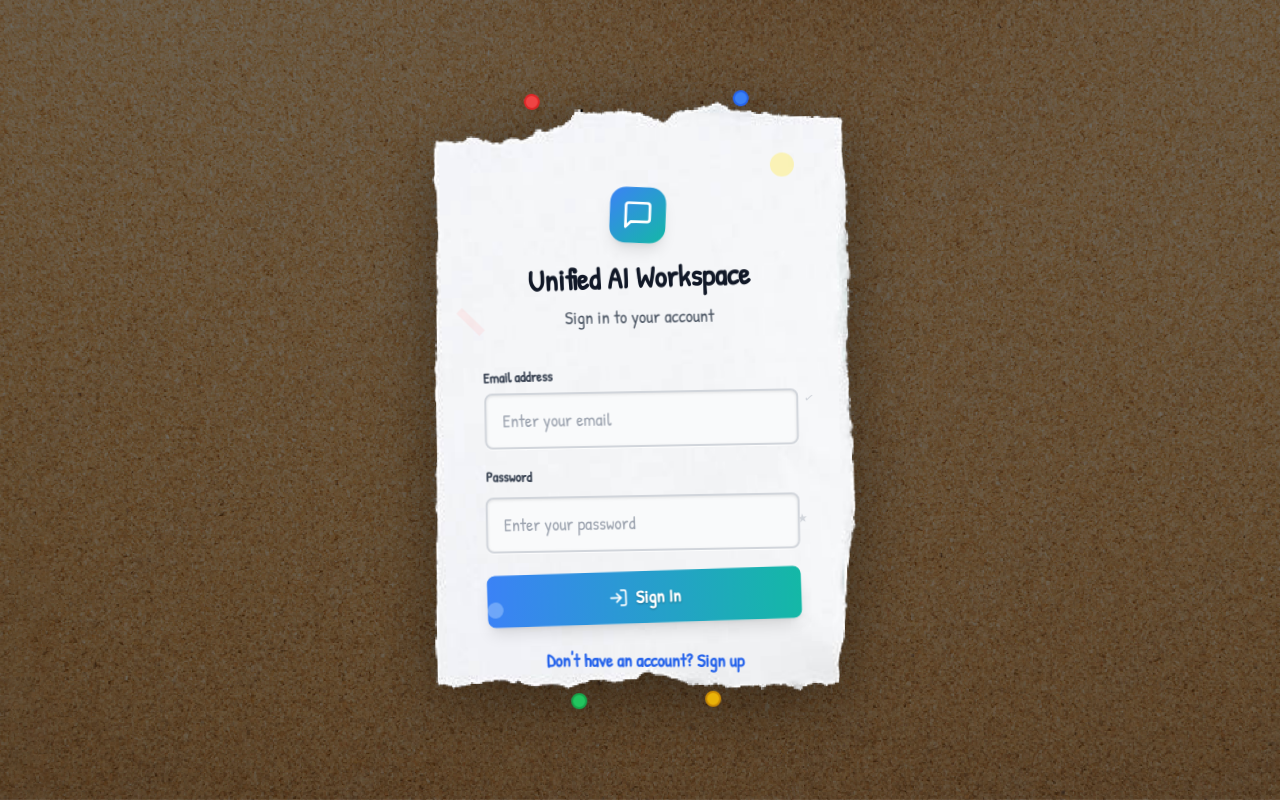
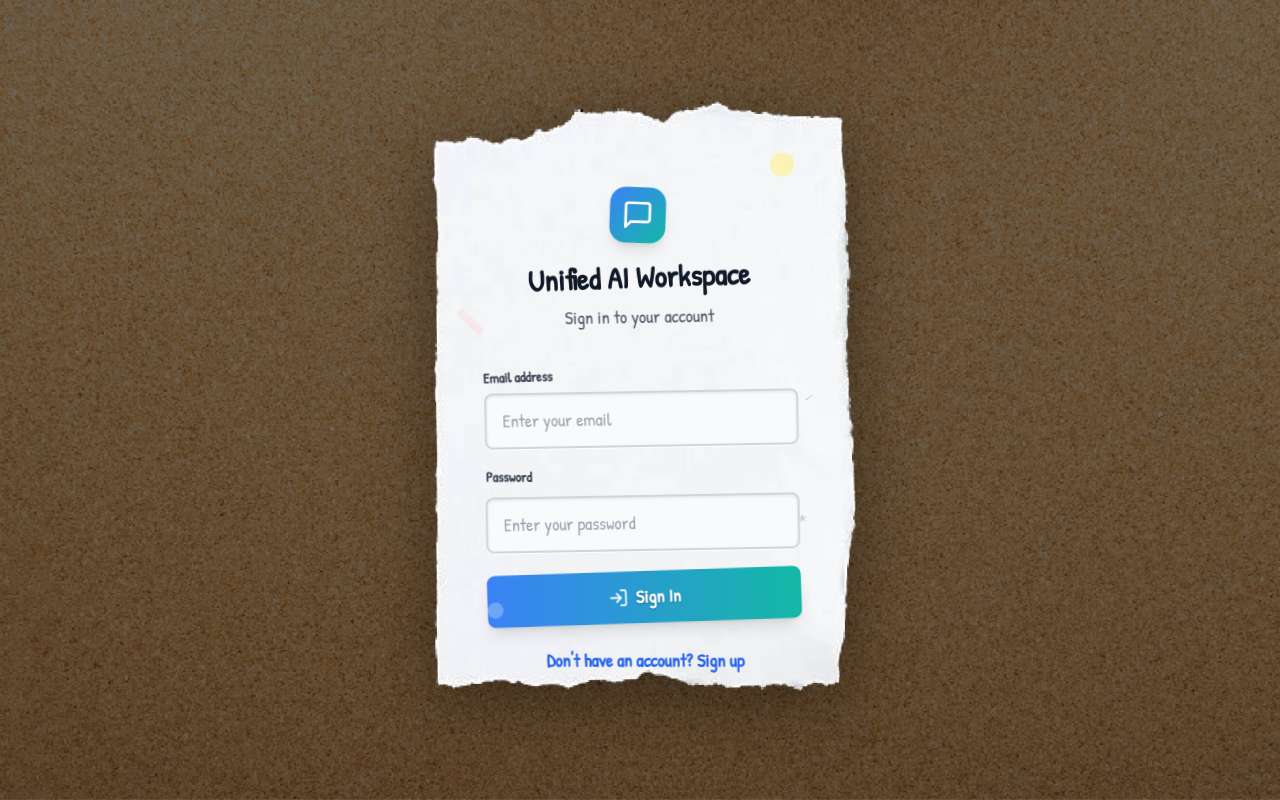
Before and after one commit to bananamon423/Bolt-hackathon, a React (Vite) app: page /admin in a window 1280 px wide. Built offline with nearby package versions, Linux system fonts and the light colour scheme; no server answers.

Commit message:
Remove push pins from AuthForm

```diff
--- a/src/components/AuthForm.tsx
+++ b/src/components/AuthForm.tsx
@@ -186,12 +186,6 @@ export function AuthForm({ onSignIn, onSignUp }: AuthFormProps) {
               ★
             </div>
           </div>
-
-          {/* Push pins for authentic bulletin board feel */}
-          <div className="absolute -top-2 left-1/4 w-4 h-4 bg-red-500 rounded-full shadow-lg border-2 border-red-600 transform rotate-12"></div>
-          <div className="absolute -top-2 right-1/4 w-4 h-4 bg-blue-500 rounded-full shadow-lg border-2 border-blue-600 transform -rotate-12"></div>
-          <div className="absolute -bottom-2 left-1/3 w-4 h-4 bg-green-500 rounded-full shadow-lg border-2 border-green-600 transform rotate-45"></div>
-          <div className="absolute -bottom-2 right-1/3 w-4 h-4 bg-yellow-500 rounded-full shadow-lg border-2 border-yellow-600 transform -rotate-45"></div>
         </div>
       </div>
     </div>
```
